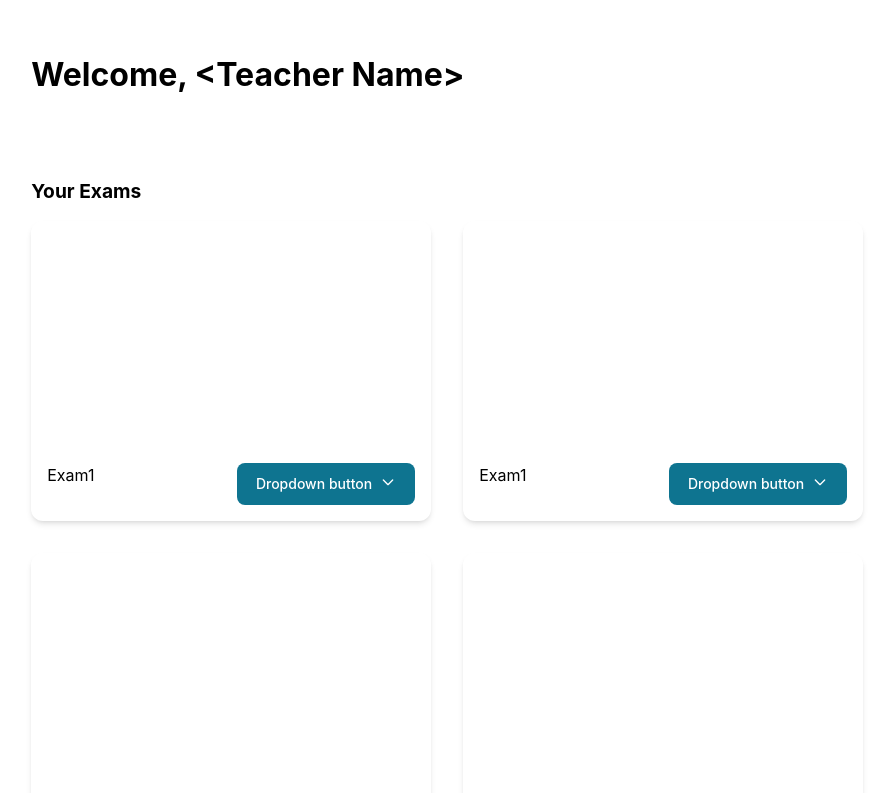
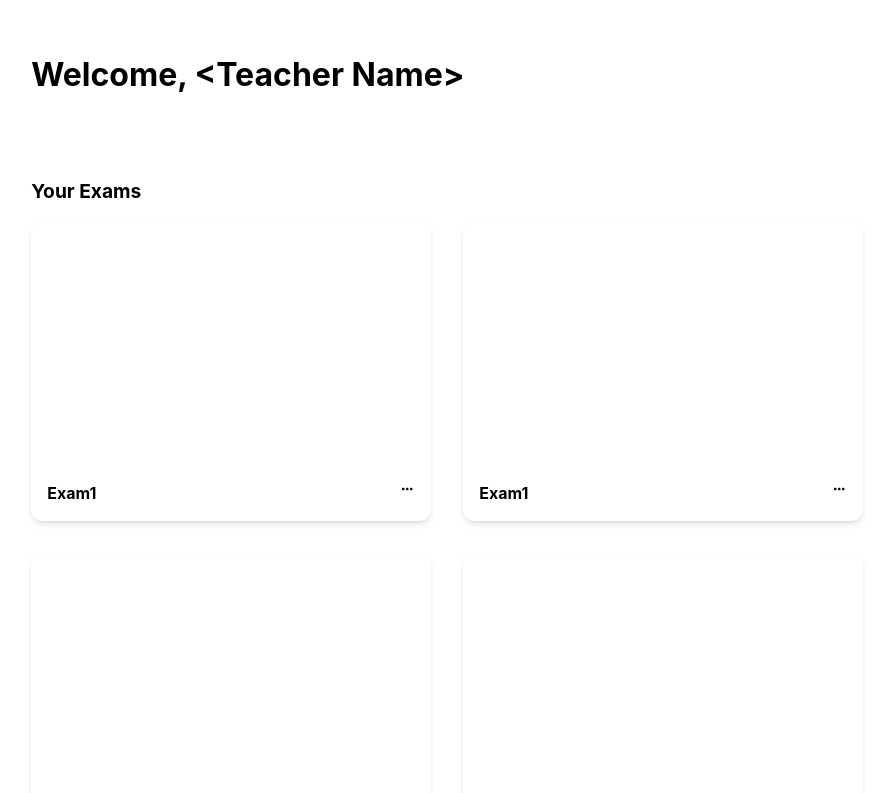
Before and after one commit to 07-Atharv/Team_anecdote, a React (Create React App) app in the folder frontend/: page /TeacherHome in a window 1280 px wide. Shown: the top 793 px of the page, without its empty margins (20-914 px from the left). Built offline with nearby package versions, Linux system fonts and the light colour scheme.

Commit message:
Added TeacherHomePage

```diff
--- a/frontend/public/index.html
+++ b/frontend/public/index.html
@@ -1,15 +1,13 @@
 <!DOCTYPE html>
 <html lang="en">
+
 <head>
   <meta charset="utf-8" />
   <link rel="icon" href="%PUBLIC_URL%/favicon.ico" />
   <meta name="viewport" content="width=device-width, initial-scale=1" />
   <meta name="theme-color" content="#000000" />
-    <meta
-      name="description"
-      content="Web site created using create-react-app"
-    />
-    <script src="https://unpkg.com/boxicons@2.1.4/dist/boxicons.js"></script>
+  <meta name="description" content="Web site created using create-react-app" />
+  <link rel="stylesheet" href="https://unpkg.com/boxicons@latest/css/boxicons.min.css">
   <link rel="apple-touch-icon" href="%PUBLIC_URL%/logo192.png" />
   <link href="https://cdnjs.cloudflare.com/ajax/libs/flowbite/2.3.0/flowbite.min.css" rel="stylesheet" />
   <!--
@@ -28,6 +26,7 @@
     -->
   <title>React App</title>
 </head>
+
 <body>
   <noscript>You need to enable JavaScript to run this app.</noscript>
   <div id="root"></div>
@@ -43,4 +42,5 @@
     -->
   <script src="https://cdnjs.cloudflare.com/ajax/libs/flowbite/2.3.0/flowbite.min.js"></script>
 </body>
+
 </html>
--- a/frontend/src/App.js
+++ b/frontend/src/App.js
@@ -6,6 +6,7 @@ import LandingPage from "./screens/LandingPage";
 import SignIn from "./screens/SignIn";
 import SignUp from "./screens/SignUp";
 import TeacherHome from "./screens/TeacherHome";
+import ExamPage from "./screens/ExamPage/ExamPage";
 import GetDetailsPage from "./screens/GetDetailsPage";
 
 const App = () => {
@@ -19,6 +20,7 @@ const App = () => {
             <Route path="/signin" exact element={<SignIn/>} />
             <Route path="/TeacherHome" exact element={<TeacherHome/>} />
             <Route path="/getDetails" exact element={<GetDetailsPage/>} />
+            <Route path="/examPage" exact element={<ExamPage/>} />
           </Routes>
         </Router>
       </div>
--- /dev/null
+++ b/frontend/src/screens/ExamPage/ExamPage.jsx
@@ -0,0 +1,13 @@
+import React from "react";
+
+const ExamPage = () => {
+
+
+    return (
+        <>
+            <div>This will be Exam Page</div>
+        </>
+    );
+}
+
+export default ExamPage;
--- a/frontend/src/screens/TeacherHome/TeacherHome.jsx
+++ b/frontend/src/screens/TeacherHome/TeacherHome.jsx
@@ -1,6 +1,8 @@
 "use client";
 import React from "react";
 import { Dropdown } from "flowbite-react";
+import { useNavigate } from 'react-router-dom';
+
 const exams = [
   {
     name: "Exam1",
@@ -423,6 +425,7 @@ const exams = [
 ];
 
 const TeacherHome = () => {
+  const navigate = useNavigate();
   return (
     <>
       <div className="main-container flex flex-col mt-[4%] ml-[4%]">
@@ -436,12 +439,21 @@ const TeacherHome = () => {
         <div className="flex flex-wrap flex-row gap-8">
           {exams.map((exam) => {
             return (
-              <div className="exam-container border-slate-400 shadow-md rounded-xl h-[300px] w-[400px] flex flex-row flex-wrap hover:scale-105 transition duration-500 flex flex-col">
+              <div
+                onClick={() => {
+                    navigate("/examPage", { state: { examid : "abcd"} } );
+                }}
+                className="exam-container border-slate-400 shadow-md rounded-xl h-[300px] w-[400px] flex flex-row flex-wrap hover:scale-105 transition duration-500 flex flex-col">
                 <div className="thumbnail-container grow"></div>
                 <div className="name-container p-4 flex flex-row">
-                  <p className="grow"> {exam.name} </p>
+                  <p className="grow font-bold"> {exam.name} </p>
 
-                  <Dropdown label="Dropdown button" dismissOnClick={false}>
+                  <Dropdown
+                    label=""
+                    dismissOnClick={false}
+                    renderTrigger={() => (
+                      <i class="bx bx-dots-horizontal-rounded cursor-pointer"></i>
+                    )}>
                     <Dropdown.Item>Dashboard</Dropdown.Item>
                     <Dropdown.Item>Settings</Dropdown.Item>
                     <Dropdown.Item>Earnings</Dropdown.Item>
```
Also changed, not shown: frontend/src/screens/ExamPage/index.jsx (added). Lines whose indentation alone changed are shown as unchanged.
